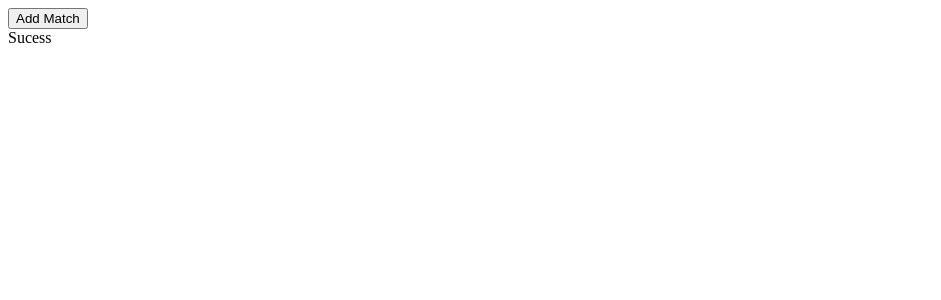
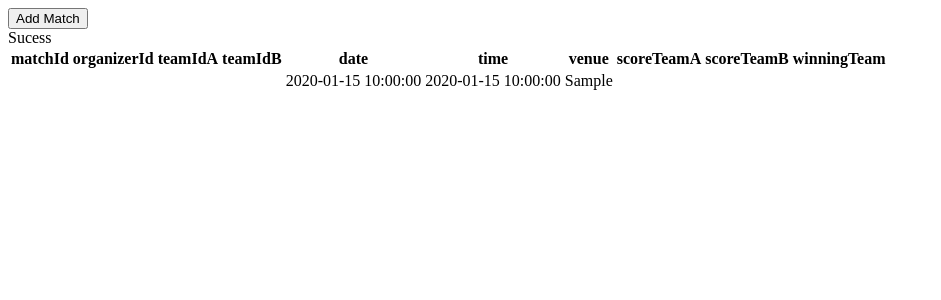
Before and after one commit to Kirisi15/Cricket-final, a PHP site: page /organizer.php in a window 1280 px wide. Shown: the top 300 px of the page, without its empty margins (0-941 px from the left). Run offline with PHP 8.4, Linux system fonts and the light colour scheme; tables that the repository leaves empty or names only in its code hold one stand-in row (values such as "Sample post"); data that the repository does not hold is empty.

Commit message:
Add match is working storing in database sucessfully

```diff
--- a/organizer/organizer.php
+++ b/organizer/organizer.php
@@ -16,6 +16,43 @@
             header('location:addMatch.php');
             exit();
         }
+        $sql="SELECT * FROM matches";
+        $result=mysqli_query($conn,$sql);
+        if(mysqli_num_rows($result)>0)
+        {
+            echo "<table>
+                    <th>matchId</th>
+                    <th>organizerId</th>
+                    <th>teamIdA</th>
+                    <th>teamIdB</th>
+                    <th>date</th>
+                    <th>time</th>
+                    <th>venue</th>
+                    <th>scoreTeamA</th>
+                    <th>scoreTeamB</th>
+                    <th>winningTeam</th>";
+                while($row=mysqli_fetch_assoc($result))
+                {
+                    $matchId=$row['matchId'];
+                    echo "<tr>";
+                    echo "<td>".$row['matchId']."</td>
+                        <td>".$row['organizerId']."</td>
+                        <td>".$row['teamIdA']."</td>
+                        <td>".$row['teamIdB']."</td>
+                        <td>".$row['date']."</td>
+                        <td>".$row['time']."</td>
+                        <td>".$row['venue']."</td>
+                        <td>".$row['scoreTeamA']."</td>
+                        <td>".$row['scoreTeamB']."</td>
+                        <td>".$row['winningTeam']."</td>
+                        </form>";
+
+                    echo "</tr>";
+                }
+            echo "</table>";
+        }
+
+
 
 
 
```
Also changed, not shown: organizer/addMatch.php (+10 -1 lines).
